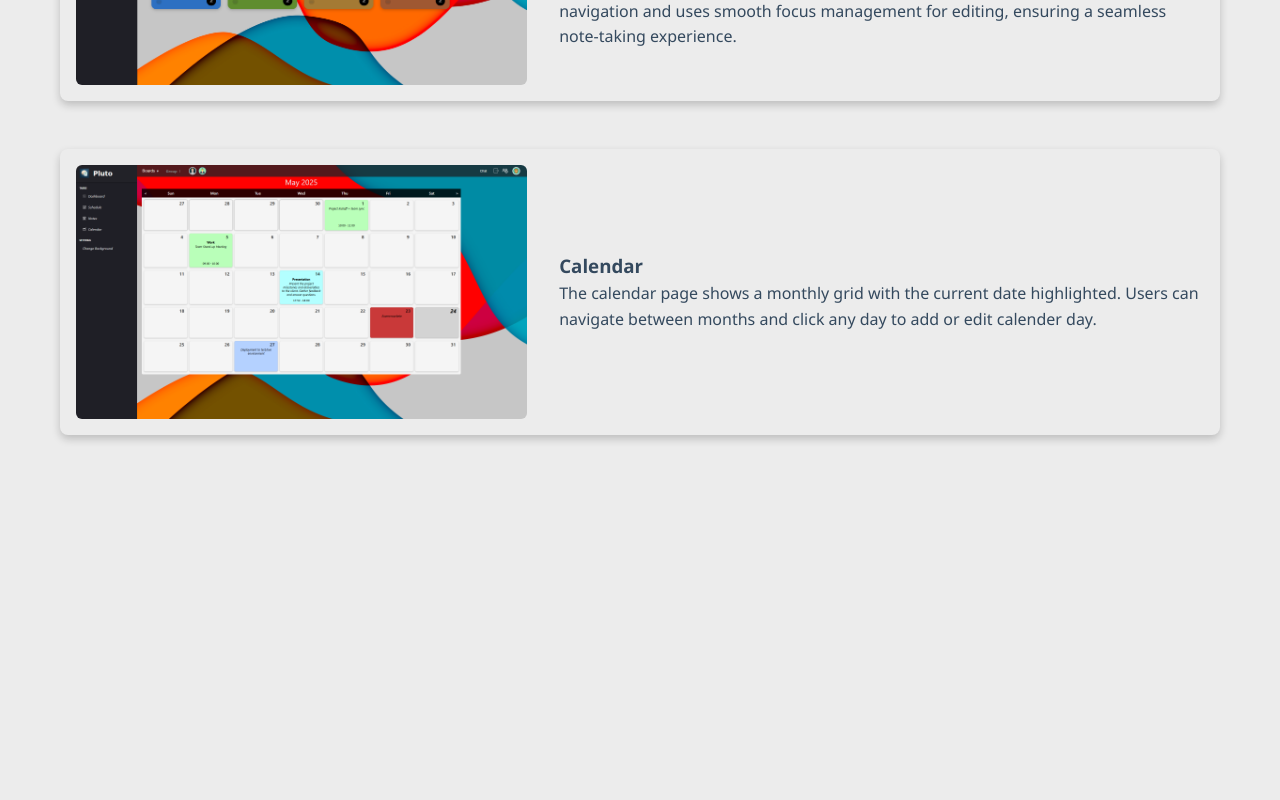
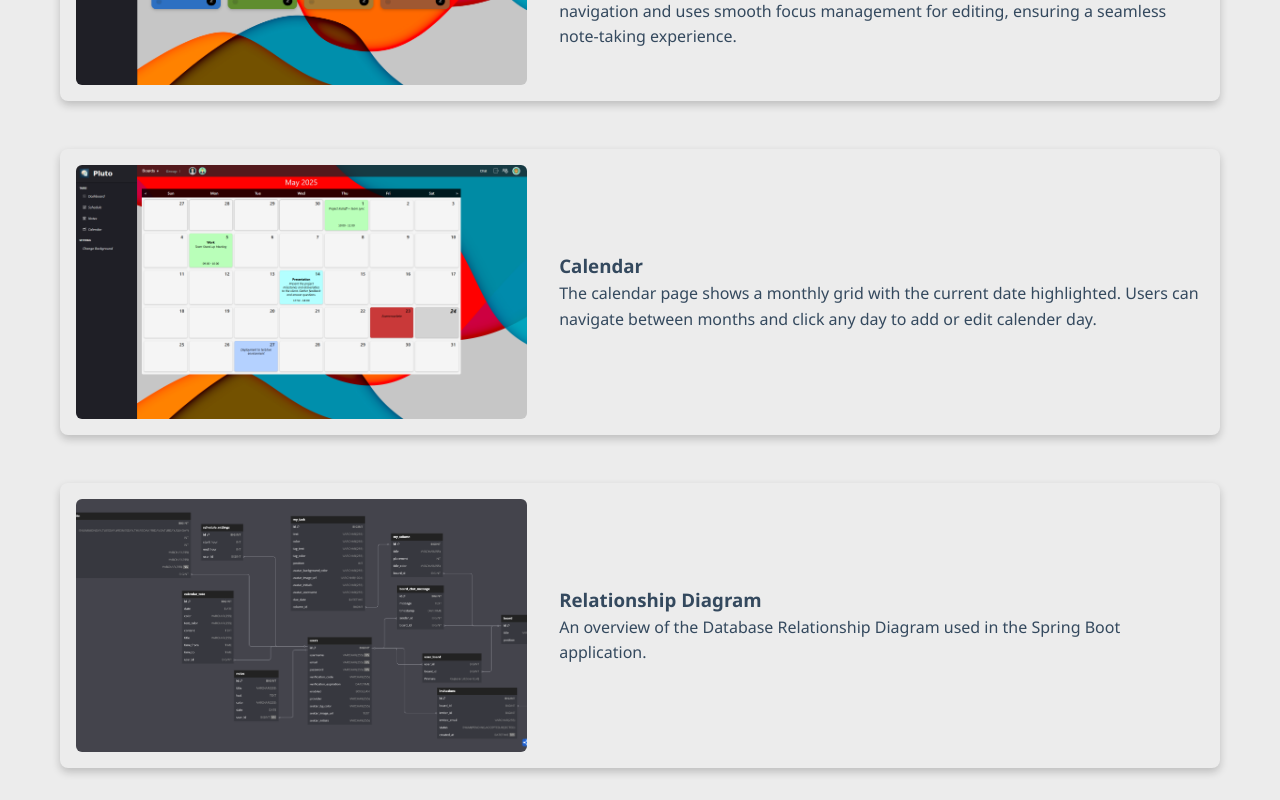
Before and after one commit to Sarhad127/portfolio, a React (Create React App) app: page /pluto in a window 1280 px wide. Shown: the part 2254-3054 px from the top of the page. Before the commit the page ends 2721 px from the top, so only its background shows below. Built offline with nearby package versions, Linux system fonts and the light colour scheme.

Commit message:
Database Relationship Diagram

```diff
--- a/src/Pluto/Pluto.js
+++ b/src/Pluto/Pluto.js
@@ -9,6 +9,7 @@ import notes from '../images/Pluto/notes.png';
 import profile from '../images/Pluto/profile.png';
 import schema from '../images/Pluto/schema.png';
 import signup from '../images/Pluto/sign up.png';
+import diagram from '../images/Pluto/diagram.png'
 import {useNavigate} from "react-router-dom";
 
 const Pluto = () => {
@@ -90,6 +91,12 @@ const Pluto = () => {
             alt: 'Calendar',
             caption: 'Calendar',
             description: 'The calendar page shows a monthly grid with the current date highlighted. Users can navigate between months and click any day to add or edit calender day.'
+        },
+        {
+            src: diagram,
+            alt: 'Diagram',
+            caption: 'Relationship Diagram',
+            description: 'An overview of the Database Relationship Diagram used in the Spring Boot application.'
         },
     ];
 
```
Also changed, not shown: src/images/Pluto/diagram.png (added).
